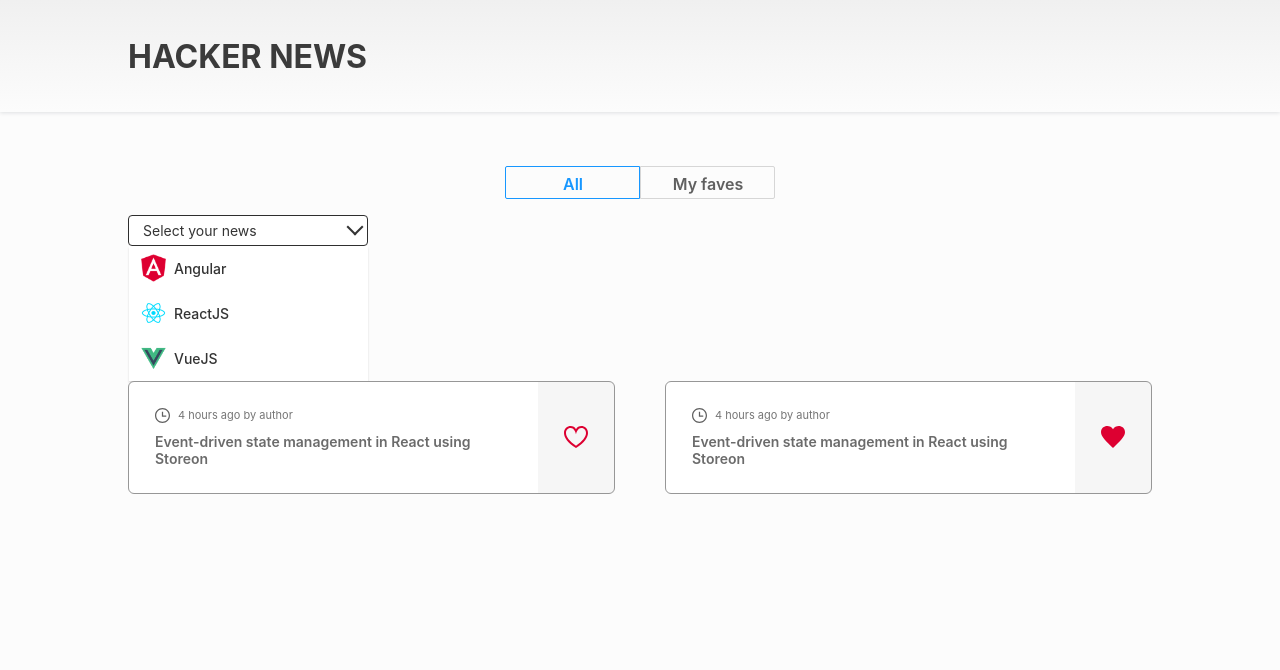
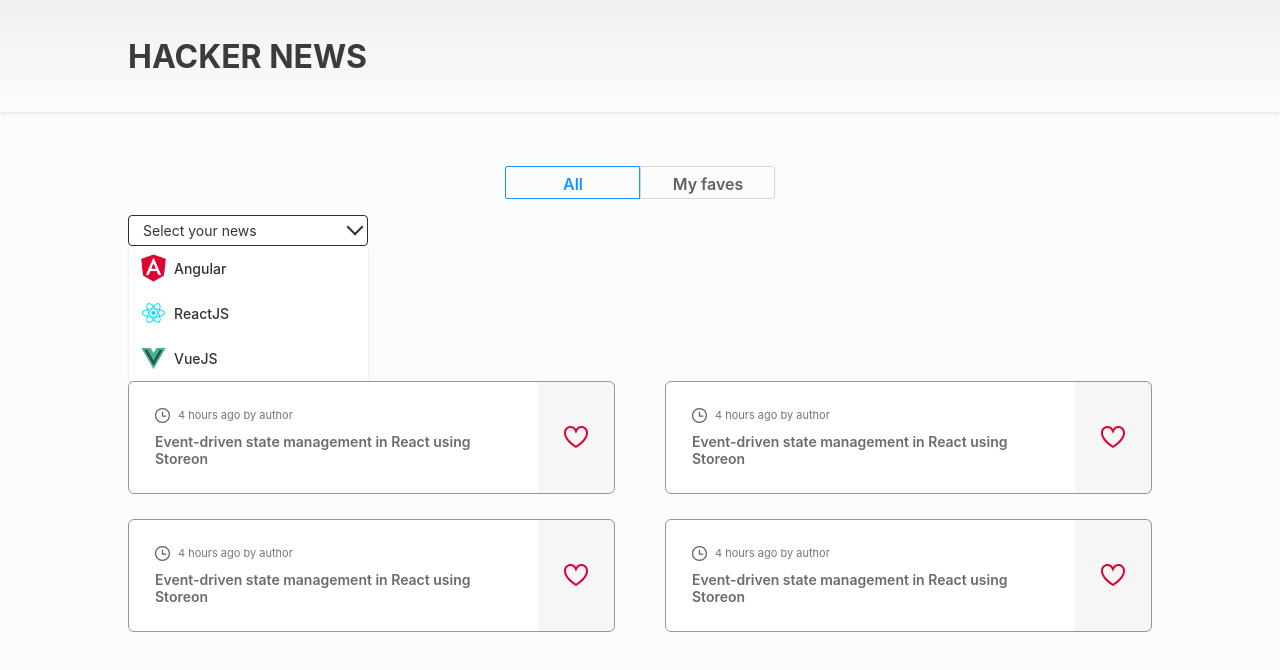
Before and after one commit to GuadaIt/hacker-news, a React (Create React App) app: page / in a window 1280 px wide. Shown: the top 670 px of the page. Built offline with nearby package versions, Linux system fonts and the light colour scheme.

Commit message:
refactor: extract news card component

```diff
--- a/src/App.css
+++ b/src/App.css
@@ -74,60 +74,8 @@
 .cards-container {
     display: grid;
     align-items: center;
-    grid-template-columns: repeat(auto-fit, minmax(240px, 1fr));
+    grid-template-columns: repeat(auto-fit, minmax(max(300px, 45%), 1fr));
     column-gap: 50px;
     row-gap: 25px;
     width: 100%;
 }
-
-.news-card {
-    border-radius: 6px;
-    border: solid 1px #979797;
-    background-color: #fff;
-    display: flex;
-    align-items: stretch;
-}
-
-.news-card:hover {
-    cursor: pointer;
-}
-
-.card-left-side {
-    flex: 1;
-    padding: 26px;
-}
-
-.card-caption {
-    display: flex;
-}
-
-.card-caption img {
-    width: 15px;
-    height: auto;
-    margin-right: 8px;
-}
-
-.card-caption p {
-    margin: 0;
-    color: #767676;
-    font-size: 11px;
-}
-
-.card-desc {
-    font-size: 14px;
-    color: #6b6b6b;
-    font-weight: 600;
-    margin: 10px 0 0;
-}
-
-.card-right-side {
-    padding: 0 26px;
-    display: flex;
-    align-items: center;
-    justify-content: center;
-    background-color: rgba(96, 96, 96, 0.06);
-}
-
-.card-right-side img {
-    width: 24px;
-}
--- a/src/App.js
+++ b/src/App.js
@@ -1,5 +1,6 @@
 import "./App.css";
 import FilterSelect from "./components/filter-select/filter-select";
+import NewsCard from "./components/news-card/news-card";
 
 function App() {
     return (
@@ -19,53 +20,10 @@ function App() {
                 <FilterSelect />
 
                 <section className="cards-container">
-                    <article className="news-card">
-                        <div className="card-left-side">
-                            <div className="card-caption">
-                                <img
-                                    src="/icon-time.svg"
-                                    alt="clock icon"
-                                    width="15px"
-                                />
-                                <p>4 hours ago by author</p>
-                            </div>
-                            <p className="card-desc">
-                                Event-driven state management in React using
-                                Storeon
-                            </p>
-                        </div>
-                        <div className="card-right-side">
-                            <img
-                                src="/icon-notfavorite.svg"
-                                alt="clock icon"
-                                width="15px"
-                            />
-                        </div>
-                    </article>
-
-                    <article className="news-card">
-                        <div className="card-left-side">
-                            <div className="card-caption">
-                                <img
-                                    src="/icon-time.svg"
-                                    alt="clock icon"
-                                    width="15px"
-                                />
-                                <p>4 hours ago by author</p>
-                            </div>
-                            <p className="card-desc">
-                                Event-driven state management in React using
-                                Storeon
-                            </p>
-                        </div>
-                        <div className="card-right-side">
-                            <img
-                                src="/icon-favorite.svg"
-                                alt="clock icon"
-                                width="15px"
-                            />
-                        </div>
-                    </article>
+                    <NewsCard />
+                    <NewsCard />
+                    <NewsCard />
+                    <NewsCard />
                 </section>
             </main>
         </div>
--- /dev/null
+++ b/src/components/news-card/news-card.jsx
@@ -0,0 +1,26 @@
+import "./news-card.style.css";
+
+function NewsCard() {
+    return (
+        <article className="news-card">
+            <div className="card-left-side">
+                <div className="card-caption">
+                    <img src="/icon-time.svg" alt="clock icon" width="15px" />
+                    <p>4 hours ago by author</p>
+                </div>
+                <p className="card-desc">
+                    Event-driven state management in React using Storeon
+                </p>
+            </div>
+            <div className="card-right-side">
+                <img
+                    src="/icon-notfavorite.svg"
+                    alt="clock icon"
+                    width="15px"
+                />
+            </div>
+        </article>
+    );
+}
+
+export default NewsCard;
--- /dev/null
+++ b/src/components/news-card/news-card.style.css
@@ -0,0 +1,51 @@
+.news-card {
+    border-radius: 6px;
+    border: solid 1px #979797;
+    background-color: #fff;
+    display: flex;
+    align-items: stretch;
+}
+
+.news-card:hover {
+    cursor: pointer;
+}
+
+.card-left-side {
+    flex: 1;
+    padding: 26px;
+}
+
+.card-caption {
+    display: flex;
+}
+
+.card-caption img {
+    width: 15px;
+    height: auto;
+    margin-right: 8px;
+}
+
+.card-caption p {
+    margin: 0;
+    color: #767676;
+    font-size: 11px;
+}
+
+.card-desc {
+    font-size: 14px;
+    color: #6b6b6b;
+    font-weight: 600;
+    margin: 10px 0 0;
+}
+
+.card-right-side {
+    padding: 0 26px;
+    display: flex;
+    align-items: center;
+    justify-content: center;
+    background-color: rgba(96, 96, 96, 0.06);
+}
+
+.card-right-side img {
+    width: 24px;
+}
```
